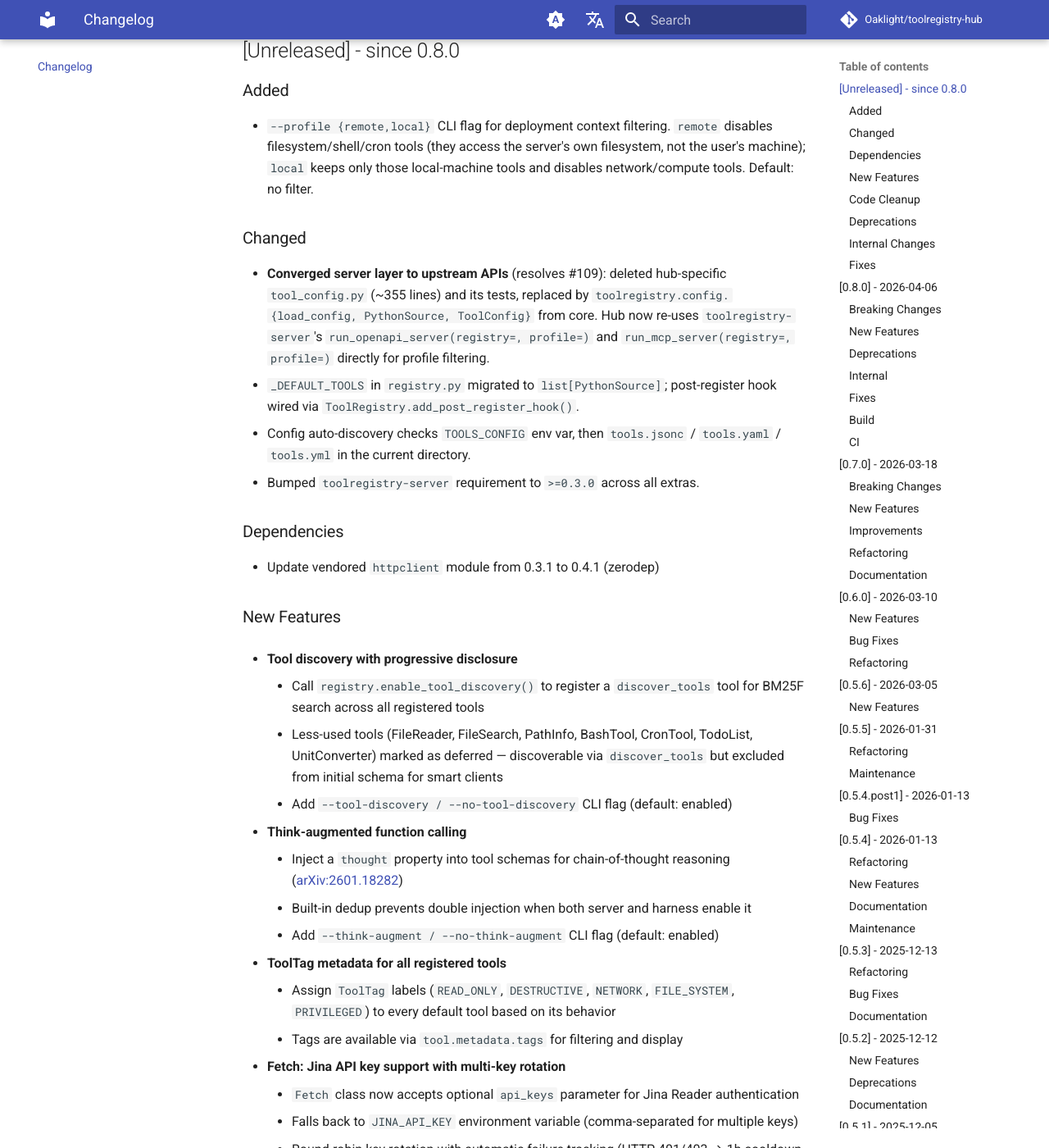
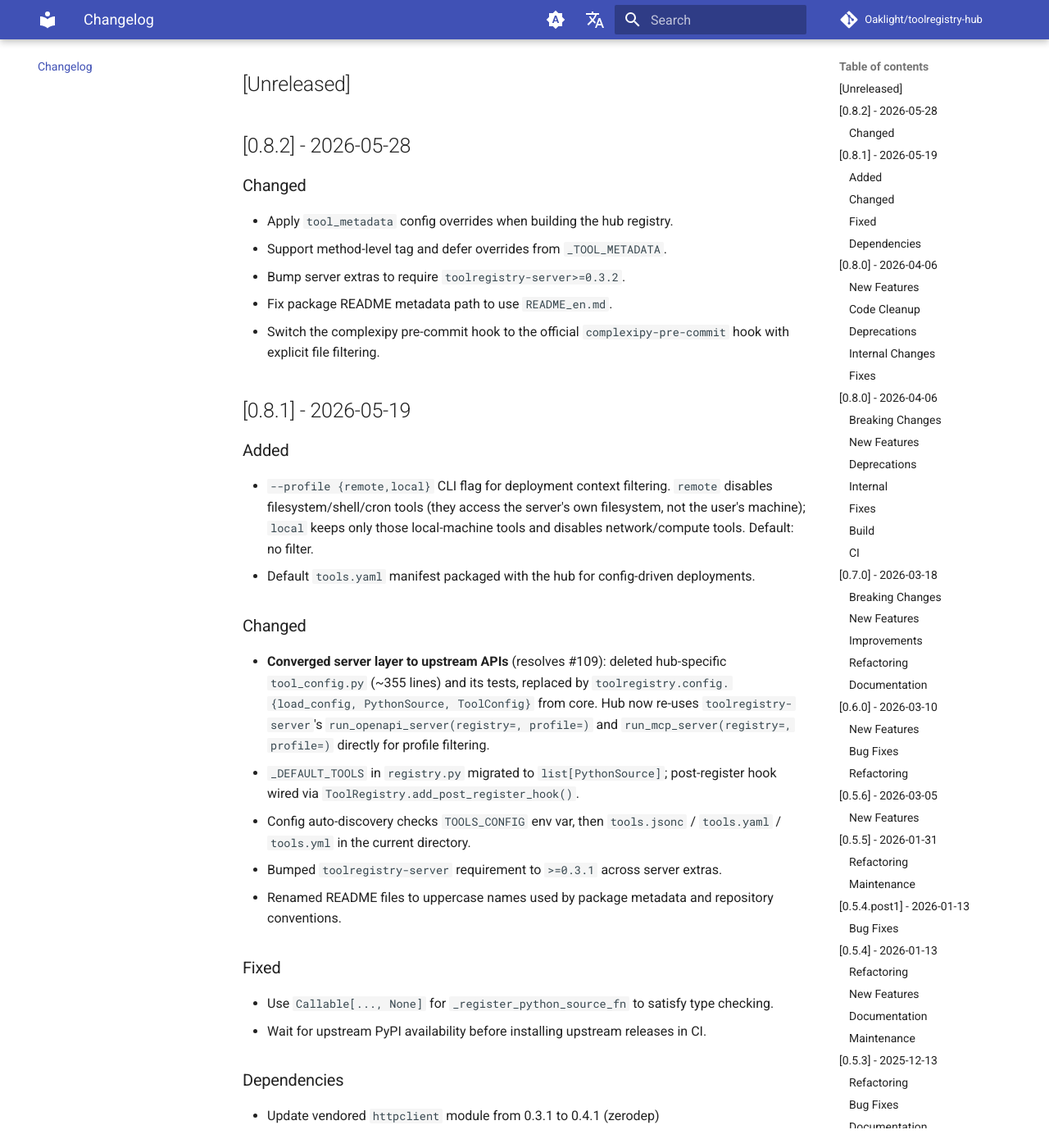
Before and after one commit to Oaklight/toolregistry-hub, an MkDocs documentation site: the page built from docs/changelog.md, in a window 1280 px wide and 1400 px high, scrolled down 275 px. Shown: the whole window at 82% size. Built offline with MkDocs 1.6.1 and Material for MkDocs 9.7.7, drawn with Linux system fonts in a browser that asks for light colours; comment, search, counter and statistics services are not loaded.

Commit message:
docs: update changelog for v0.8.2

```diff
--- a/docs/changelog.md
+++ b/docs/changelog.md
@@ -10,20 +10,43 @@ author: Oaklight
 
 This page documents all notable changes to the toolregistry-hub project since the first official release version 0.4.14.
 
-## [Unreleased] - since 0.8.0
+The format is based on [Keep a Changelog](https://keepachangelog.com/en/1.1.0/), with project-specific grouping where useful.
+
+## [Unreleased]
+
+## [0.8.2] - 2026-05-28
+
+### Changed
+
+- Apply `tool_metadata` config overrides when building the hub registry.
+- Support method-level tag and defer overrides from `_TOOL_METADATA`.
+- Bump server extras to require `toolregistry-server>=0.3.2`.
+- Fix package README metadata path to use `README_en.md`.
+- Switch the complexipy pre-commit hook to the official `complexipy-pre-commit` hook with explicit file filtering.
+
+## [0.8.1] - 2026-05-19
 
 ### Added
 - `--profile {remote,local}` CLI flag for deployment context filtering. `remote` disables filesystem/shell/cron tools (they access the server's own filesystem, not the user's machine); `local` keeps only those local-machine tools and disables network/compute tools. Default: no filter.
+- Default `tools.yaml` manifest packaged with the hub for config-driven deployments.
 
 ### Changed
 - **Converged server layer to upstream APIs** (resolves #109): deleted hub-specific `tool_config.py` (~355 lines) and its tests, replaced by `toolregistry.config.{load_config, PythonSource, ToolConfig}` from core. Hub now re-uses `toolregistry-server`'s `run_openapi_server(registry=, profile=)` and `run_mcp_server(registry=, profile=)` directly for profile filtering.
 - `_DEFAULT_TOOLS` in `registry.py` migrated to `list[PythonSource]`; post-register hook wired via `ToolRegistry.add_post_register_hook()`.
 - Config auto-discovery checks `TOOLS_CONFIG` env var, then `tools.jsonc` / `tools.yaml` / `tools.yml` in the current directory.
-- Bumped `toolregistry-server` requirement to `>=0.3.0` across all extras.
+- Bumped `toolregistry-server` requirement to `>=0.3.1` across server extras.
+- Renamed README files to uppercase names used by package metadata and repository conventions.
+
+### Fixed
+
+- Use `Callable[..., None]` for `_register_python_source_fn` to satisfy type checking.
+- Wait for upstream PyPI availability before installing upstream releases in CI.
 
 ### Dependencies
 
 - Update vendored `httpclient` module from 0.3.1 to 0.4.1 (zerodep)
+
+## [0.8.0] - 2026-04-06
 
 ### New Features
 
```
